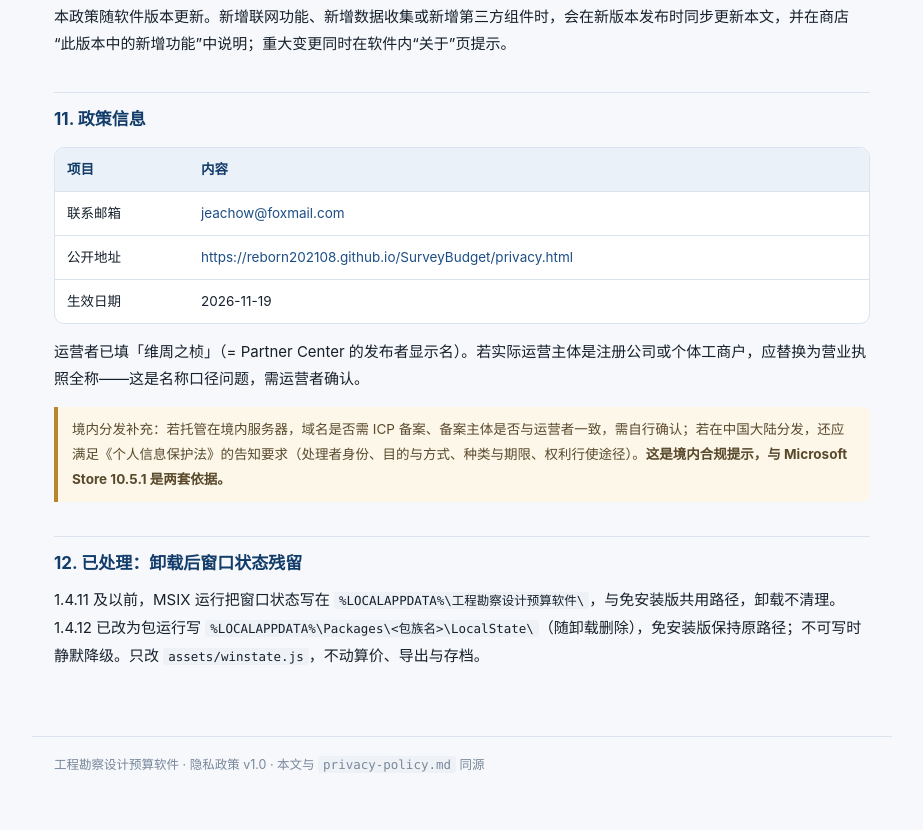
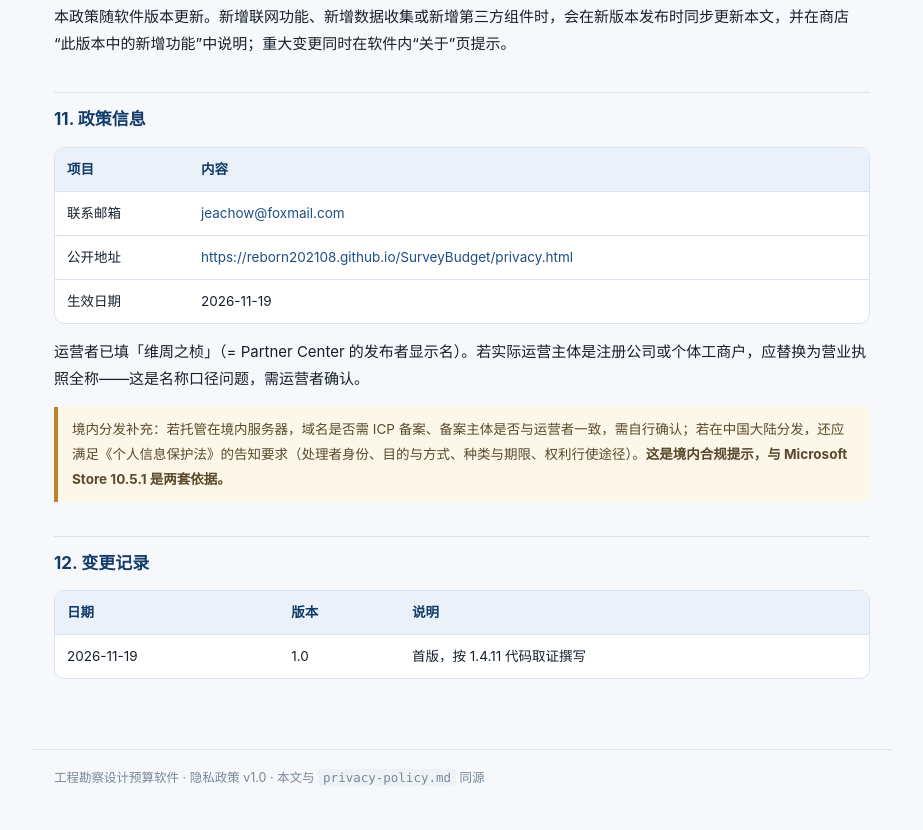
Before and after one commit to Reborn202108/SurveyBudget, a plain HTML site: page privacy.html in a window 1280 px wide. Shown: the part 3001-3831 px from the top of the page, without its empty margins (178-1101 px from the left). Drawn offline with Linux system fonts and the light colour scheme.

Commit message:
Replace internal remediation note with change log section

```diff
--- a/privacy.html
+++ b/privacy.html
@@ -125,8 +125,15 @@
     境内分发补充：若托管在境内服务器，域名是否需 ICP 备案、备案主体是否与运营者一致，需自行确认；若在中国大陆分发，还应满足《个人信息保护法》的告知要求（处理者身份、目的与方式、种类与期限、权利行使途径）。<strong>这是境内合规提示，与 Microsoft Store 10.5.1 是两套依据。</strong>
   </div>
 
-  <h2 id="s12">12. 已处理：卸载后窗口状态残留</h2>
-  <p>1.4.11 及以前，MSIX 运行把窗口状态写在 <code>%LOCALAPPDATA%\工程勘察设计预算软件\</code>，与免安装版共用路径，卸载不清理。1.4.12 已改为包运行写 <code>%LOCALAPPDATA%\Packages\&lt;包族名&gt;\LocalState\</code>（随卸载删除），免安装版保持原路径；不可写时静默降级。只改 <code>assets/winstate.js</code>，不动算价、导出与存档。</p>
+  <h2 id="s12">12. 变更记录</h2>
+  <div class="table-wrap">
+    <table>
+      <thead><tr><th>日期</th><th>版本</th><th>说明</th></tr></thead>
+      <tbody>
+        <tr><td>2026-11-19</td><td>1.0</td><td>首版，按 1.4.11 代码取证撰写</td></tr>
+      </tbody>
+    </table>
+  </div>
 
 </main>
 
```
Also changed, not shown: privacy.en.html (+9 -2 lines), 1 other file.
